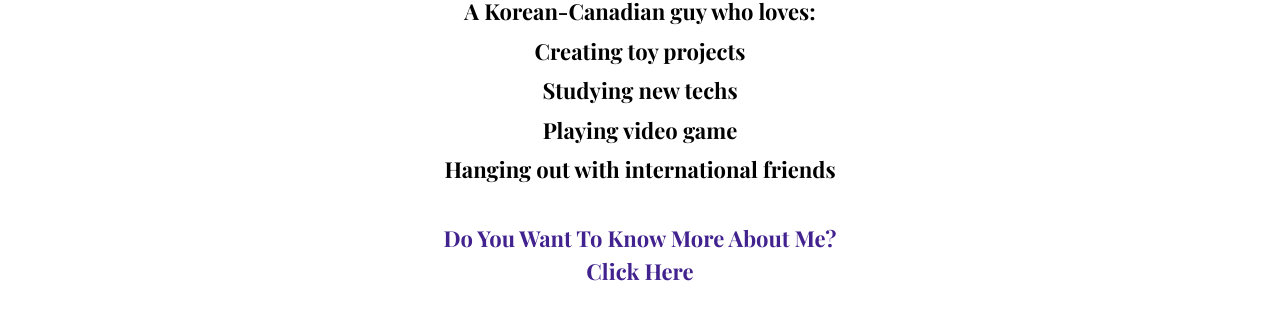
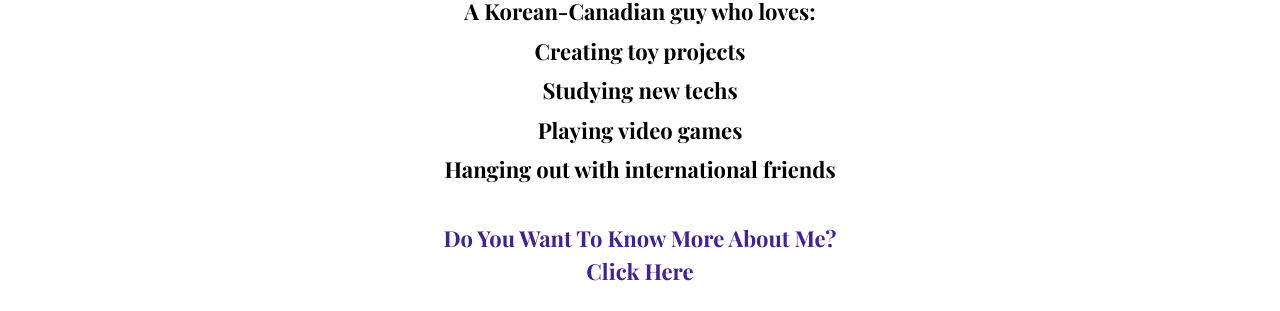
Before and after one commit to jihyunsong42/jihyunsong42.github.io, a Jekyll site: the page built from index.html, in a window 1280 px wide and 900 px high, scrolled down 795 px. Shown: the part 145-456 px from the top of the window. Built offline with Jekyll 4.4.1, drawn with Linux system fonts in a browser that asks for light colours.

Commit message:
changed2

```diff
--- a/_data/settings.yml
+++ b/_data/settings.yml
@@ -52,7 +52,7 @@
 
 # About Section
 blurb:
-  A Korean-Canadian guy who loves:<br>Creating toy projects<br>Studying new techs<br>Playing video game<br>Hanging out with international friends<br>
+  A Korean-Canadian guy who loves:<br>Creating toy projects<br>Studying new techs<br>Playing video games<br>Hanging out with international friends<br>
 
 blurb-btn-link: '/about'
 blurb-btn-name: Do you want to know more about me?<br>Click here
--- a/index.html
+++ b/index.html
@@ -16,8 +16,8 @@
 
 {% include portfolio-section.html %}
 
-{% include testimonial-section.html %}
+<!-- {% include testimonial-section.html %} -->
 
-{% include client-section.html %}
+<!-- {% include client-section.html %} -->
 
-{% include blog-section.html %}
+<!-- {% include blog-section.html %} -->
```
